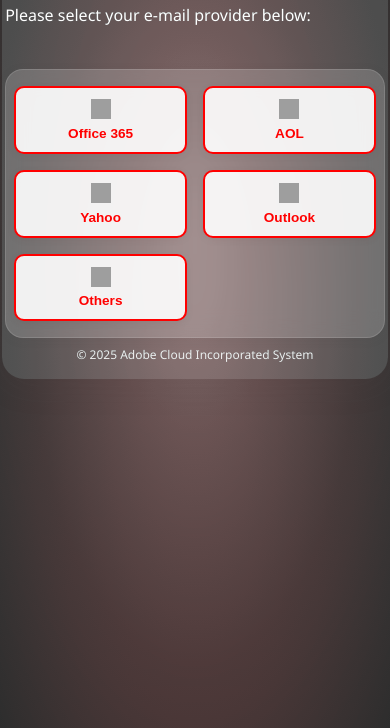
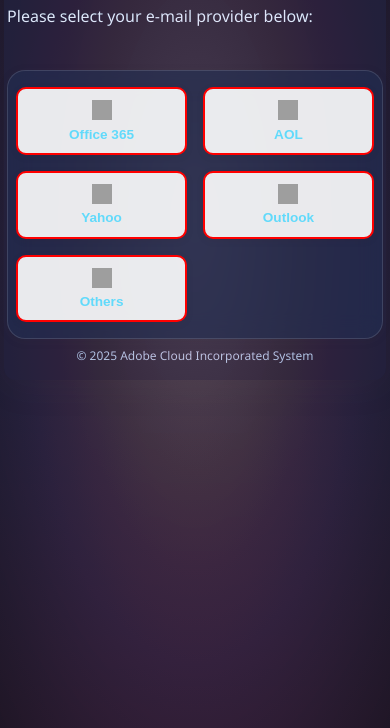
Before and after one commit to DEBORAH20255/New-project, a plain HTML site: page index.html in a window 390 px wide. Shown: the part 116-844 px from the top of the page. Drawn offline with Linux system fonts and the light colour scheme; grey boxes are pictures that could not be loaded.

Commit message:
Add files via upload

```diff
--- a/styles.css
+++ b/styles.css
@@ -13,17 +13,18 @@
 }
 
 [data-theme="dark"] {
-  --background: radial-gradient(ellipse at center, #616161 0%, #3a3a3a 60%, #2d2d2d 100%);
-  --foreground: #fff;
-  --container-bg: rgba(255,255,255,0.13);
-  --container-color: #fff;
-  --provider-bg: rgba(255,255,255,0.18);
-  --provider-color: #ff0000;
-  --header-h1: #ff0000;
-  --button-bg: #ff0000;
+  /* Changed to a blue-themed dark mode */
+  --background: radial-gradient(ellipse at center, #2a3448 0%, #14213d 60%, #0f1626 100%);
+  --foreground: #e0e6f8;
+  --container-bg: rgba(20, 33, 61, 0.86);
+  --container-color: #e0e6f8;
+  --provider-bg: rgba(34, 48, 84, 0.60);
+  --provider-color: #61dafb;
+  --header-h1: #61dafb;
+  --button-bg: #1a73e8;
   --button-fg: #fff;
-  --button-hover-bg: #cc0000;
-  --footer-color: #eee;
+  --button-hover-bg: #174ea6;
+  --footer-color: #b6c4e2;
 }
 
 [data-theme="light"] {
@@ -54,9 +55,19 @@
   overflow-x: hidden;
   position: relative;
   color: var(--foreground);
+  -webkit-text-size-adjust: 100%;
+  -ms-text-size-adjust: 100%;
 }
 
-/* Overlay for subtle light center and reddish tint at bottom */
+body {
+  touch-action: manipulation;
+}
+
+html {
+  min-width: 0;
+  width: 100vw;
+}
+
 body::before {
   content: "";
   position: fixed;
@@ -73,12 +84,11 @@
   display: none;
 }
 
-/* Glass container - expanded, more spacious */
 .container {
   background: var(--container-bg);
   color: var(--container-color);
   padding: 2.5rem 2rem;
-  margin: 6vh auto 6vh auto;
+  margin: 12vh auto 6vh auto;
   max-width: 480px;
   width: 99vw;
   min-height: 0;
@@ -90,9 +100,9 @@
   display: flex;
   flex-direction: column;
   justify-content: flex-start;
+  min-width: 0;
 }
 
-/* Header flex: logo left, text right */
 .header-flex {
   display: flex;
   align-items: center;
@@ -126,7 +136,6 @@
   color: var(--container-color);
 }
 
-/* Provider button container - glassy and blended */
 .providers {
   display: grid;
   grid-template-columns: 1fr 1fr;
@@ -165,7 +174,6 @@
   margin-bottom: 0.4rem;
 }
 
-/* Page Sections */
 .page {
   display: none;
 }
@@ -174,7 +182,6 @@
   animation: fadeIn 0.6s ease-in;
 }
 
-/* Form & Input */
 form {
   display: flex;
   flex-direction: column;
@@ -187,6 +194,9 @@
   border: 1px solid #ccc;
   color: var(--foreground);
   background: #fff;
+  min-width: 0;
+  width: 100%;
+  box-sizing: border-box;
 }
 input:focus {
   border-color: var(--button-bg);
@@ -194,7 +204,6 @@
   box-shadow: 0 0 4px var(--button-bg);
 }
 
-/* Buttons */
 button {
   font-weight: bold;
   cursor: pointer;
@@ -206,6 +215,9 @@
   border: none;
   border-radius: 6px;
   font-size: 1rem;
+  width: 100%;
+  min-width: 0;
+  box-sizing: border-box;
 }
 button[type="submit"]:hover {
   background: var(--button-hover-bg);
@@ -217,21 +229,19 @@
   text-decoration: underline;
 }
 
-/* OTP Timer */
 #otp-timer {
   font-weight: bold;
   color: var(--button-bg);
 }
 
-/* Footer */
 footer {
   margin-top: 0.5rem;
   font-size: 0.8rem;
   color: var(--footer-color);
   text-align: center;
+  word-break: break-word;
 }
 
-/* Animation */
 @keyframes fadeIn {
   from {
     opacity: 0;
@@ -243,16 +253,16 @@
   }
 }
 
-/* ---------- Mobile responsiveness ---------- */
-@media (max-width: 480px) {
+@media (max-width: 700px) {
   .container {
     padding: 1rem 0.2rem;
     max-height: none;
-    margin-top: 1rem;
-    margin-bottom: 1rem;
-    min-width: unset;
-    width: 99vw;
-    max-width: 99vw;
+    margin-top: 2vh;
+    margin-bottom: 2vh;
+    min-width: 0;
+    width: 98vw;
+    max-width: 98vw;
+    border-radius: 12px;
   }
 
   .header-flex {
@@ -260,6 +270,7 @@
     align-items: flex-start;
     gap: 0.5rem;
     margin-bottom: 1.2rem;
+    width: 100%;
   }
 
   .header-content {
@@ -269,11 +280,13 @@
 
   .header-content h1 {
     font-size: 1.1rem;
+    word-break: break-word;
   }
 
   .provider-btn {
     font-size: 0.85rem;
     padding: 0.7rem 0.1rem;
+    min-width: 0;
   }
 
   .provider-btn img {
@@ -284,14 +297,23 @@
   input {
     font-size: 0.95rem;
     padding: 0.45rem;
+    min-width: 0;
   }
 
   button[type="submit"] {
     font-size: 0.95rem;
+    min-width: 0;
   }
 
   footer {
     font-size: 0.75rem;
     margin-top: 0.5rem;
+    word-break: break-word;
   }
 }
+
+.container, .header-flex, .header-content, .providers, .provider-btn, input, button, footer {
+  min-width: 0;
+  box-sizing: border-box;
+  word-break: break-word;
+}
```
